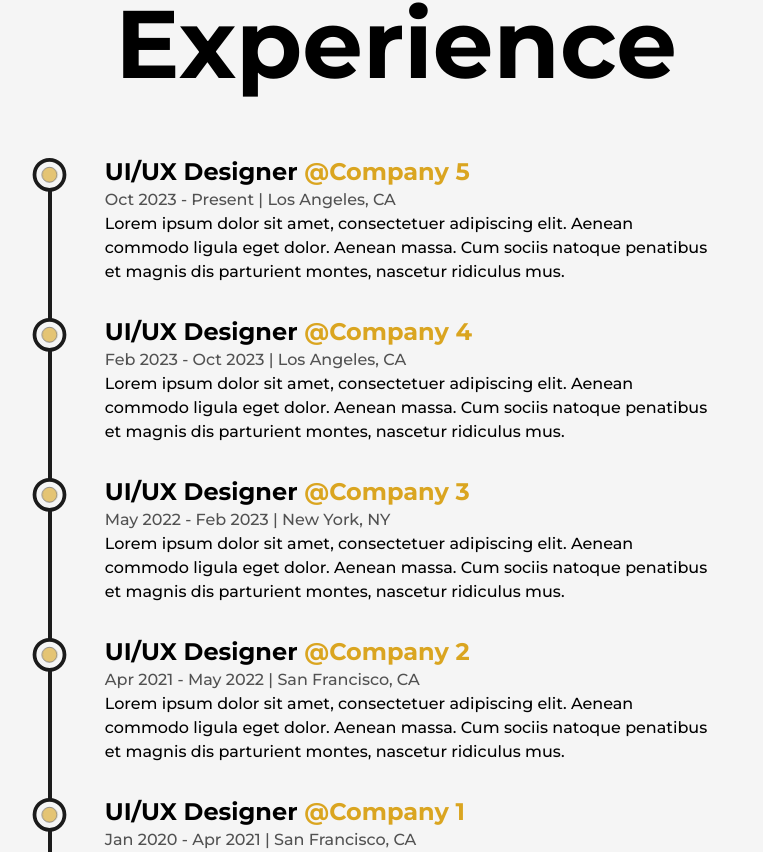
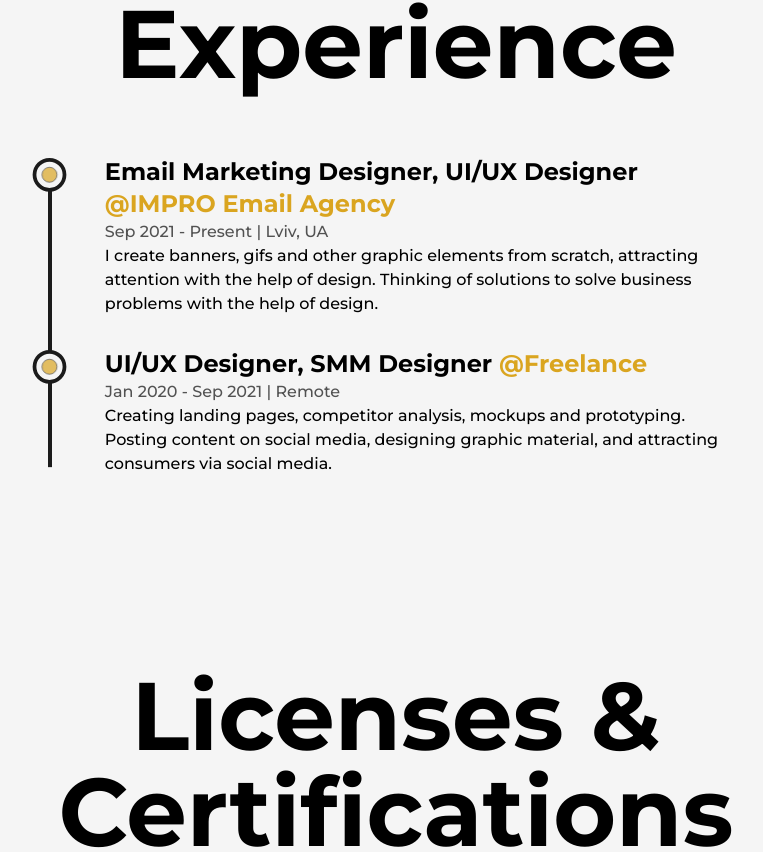
Before and after one commit to natalia-belei/natalia-belei.github.io, a Next.js app in the folder reactportfolio/: page /about in a window 1280 px wide. Shown: the part 2208-3060 px from the top of the page, without its empty margins (244-1007 px from the left). Built offline with nearby package versions, Linux system fonts and the light colour scheme.

Commit message:
Update experience.js

```diff
--- a/reactportfolio/data-config/experience.js
+++ b/reactportfolio/data-config/experience.js
@@ -1,47 +1,20 @@
 export const experienceData = [
     {
-        id: 5,
-        position: "UI/UX Designer",
-        duration: "Oct 2023 - Present",
-        company: "Company 5",
-        companyLink: "https://google.com",
-        address: "Los Angeles, CA",
-        description: "Lorem ipsum dolor sit amet, consectetuer adipiscing elit. Aenean commodo ligula eget dolor. Aenean massa. Cum sociis natoque penatibus et magnis dis parturient montes, nascetur ridiculus mus."
-    },
-    {
-        id: 4,
-        position: "UI/UX Designer",
-        duration: "Feb 2023 - Oct 2023",
-        company: "Company 4",
-        companyLink: "https://google.com",
-        address: "Los Angeles, CA",
-        description: "Lorem ipsum dolor sit amet, consectetuer adipiscing elit. Aenean commodo ligula eget dolor. Aenean massa. Cum sociis natoque penatibus et magnis dis parturient montes, nascetur ridiculus mus.",
-    },
-    {
-        id: 3,
-        position: "UI/UX Designer",
-        duration: "May 2022 - Feb 2023",
-        company: "Company 3",
-        companyLink: "https://google.com",
-        address: "New York, NY",
-        description: "Lorem ipsum dolor sit amet, consectetuer adipiscing elit. Aenean commodo ligula eget dolor. Aenean massa. Cum sociis natoque penatibus et magnis dis parturient montes, nascetur ridiculus mus.",
-    },
-    {
         id: 2,
-        position: "UI/UX Designer",
-        duration: "Apr 2021 - May 2022",
-        company: "Company 2",
-        companyLink: "https://google.com",
-        address: "San Francisco, CA",
-        description: "Lorem ipsum dolor sit amet, consectetuer adipiscing elit. Aenean commodo ligula eget dolor. Aenean massa. Cum sociis natoque penatibus et magnis dis parturient montes, nascetur ridiculus mus.",
+        position: "Email Marketing Designer, UI/UX Designer",
+        duration: "Sep 2021 - Present",
+        company: "IMPRO Email agency",
+        companyLink: "https://impro.email/",
+        address: "Lviv, UA",
+        description: "I create banners, gifs and other graphic elements from scratch, attracting attention with the help of design. Thinking of solutions to solve business problems with the help of design.",
     },
     {
         id: 1,
-        position: "UI/UX Designer",
-        duration: "Jan 2020 - Apr 2021",
-        company: "Company 1",
+        position: "UI/UX Designer, SMM Designer",
+        duration: "Jan 2020 - Sep 2021",
+        company: "Freelance",
         companyLink: "https://google.com",
-        address: "San Francisco, CA",
-        description: "Lorem ipsum dolor sit amet, consectetuer adipiscing elit. Aenean commodo ligula eget dolor. Aenean massa. Cum sociis natoque penatibus et magnis dis parturient montes, nascetur ridiculus mus.",
+        address: "Remote",
+        description: "Creating landing pages, competitor analysis, mockups and prototyping. Posting content on social media, designing graphic material, and attracting consumers via social media.",
     },
 ];
```
